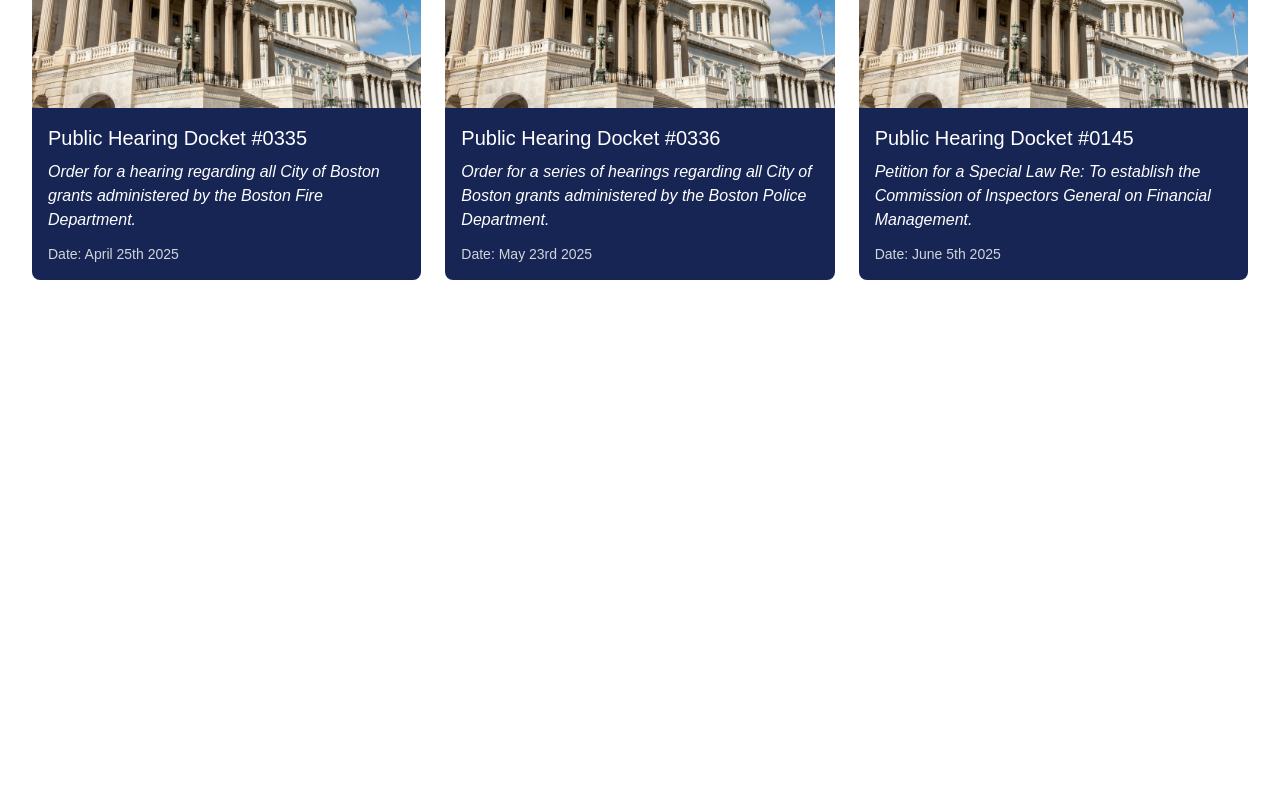
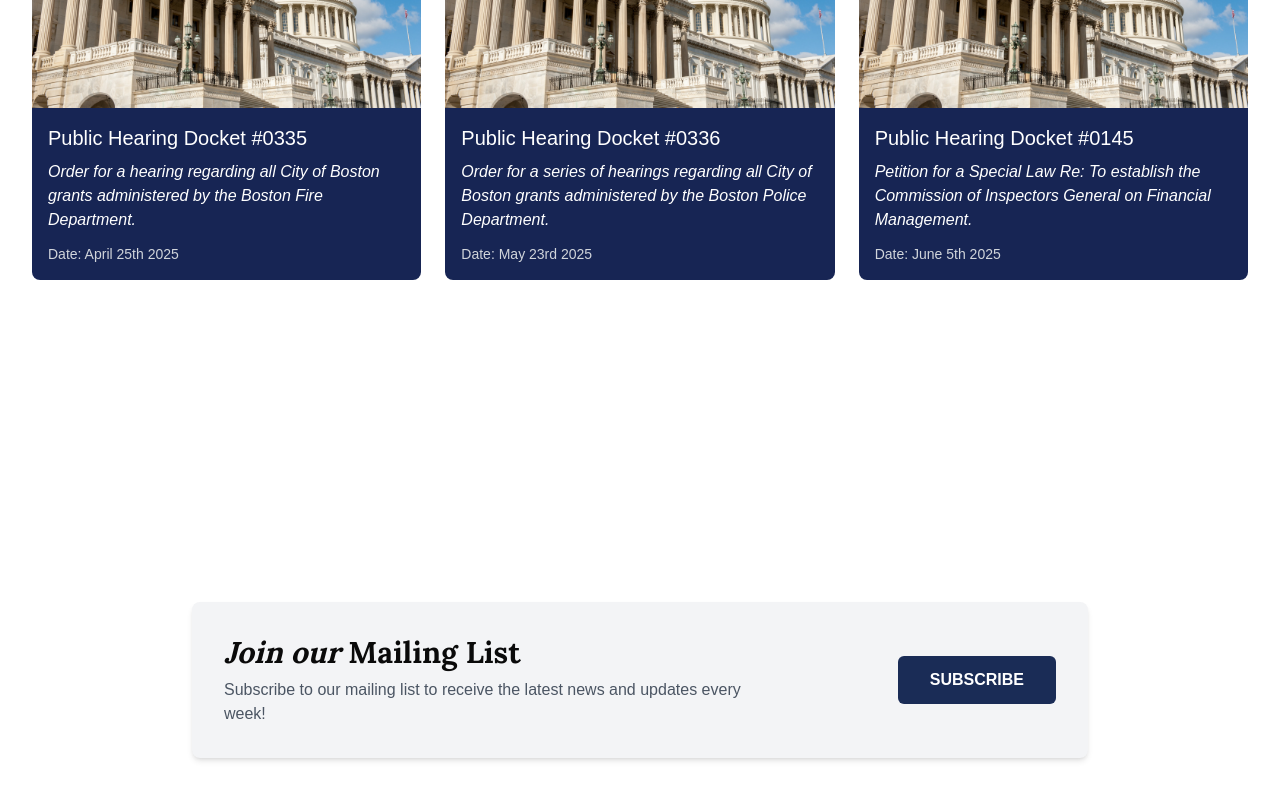
Before and after one commit to BU-Spark/se-district-4-app, a Next.js app in the folder next/: page / in a window 1280 px wide. Shown: the part 3398-4198 px from the top of the page. Before the commit the page ends 3678 px from the top, so only its background shows below. Built offline with nearby package versions, Linux system fonts and the light colour scheme.

Commit message:
added mailing list banner to bottom of screen

```diff
--- /dev/null
+++ b/next/app/components/MailingBanner.tsx
@@ -0,0 +1,33 @@
+"use client";
+
+import { useState } from "react";
+
+export function MailingListBanner() {
+  return (
+    <div className="flex justify-center items-center min-h-screen bg-white">
+      <div className="bg-gray-100 rounded-lg shadow-md p-8 flex flex-col md:flex-row items-center w-[90%] md:w-[70%] max-w-4xl">
+        {/* Left side: text */}
+        <div className="md:w-2/3 text-center md:text-left">
+          <h2 className="text-2xl md:text-3xl font-bold mb-2 lora">
+            <span className="italic">Join our</span> <span className="font-bold">Mailing List</span>
+          </h2>
+          <p className="text-gray-600">
+            Subscribe to our mailing list to receive the latest news and updates every week!
+          </p>
+        </div>
+
+        {/* subscribe button, routes to subscribe link */}
+        <div className="md:w-1/3 flex justify-center md:justify-end mt-6 md:mt-0">
+          <a
+            href="https://lp.constantcontactpages.com/su/6umkRa8"
+            target="_blank"
+            rel="noopener noreferrer"
+            className="bg-[#1A2C56] text-white font-semibold py-3 px-8 rounded-md hover:bg-[#15203e] text-center"
+          >
+            SUBSCRIBE
+          </a>
+        </div>
+      </div>
+    </div>
+  );
+}
--- a/next/app/components/mailingList.tsx
+++ b/next/app/components/mailingpopup.tsx
@@ -3,7 +3,7 @@
 import { FaEnvelope, FaTimes } from 'react-icons/fa';
 import { useState } from 'react';
 
-export function MailingListBanner() {
+export function MailingPopup() {
   // State to control whether the banner is visible
   const [isVisible, setIsVisible] = useState(true);
 
--- a/next/app/page.tsx
+++ b/next/app/page.tsx
@@ -4,7 +4,9 @@ import { QuickLinks } from "@/app/components/QuickLinks";
 import { UpcomingEvents } from "@/app/components/UpcomingEvents";
 import Dfour from "./components/Dfour";
 import ResourcePage from "@/resources/ResourcePage";
-import { MailingListBanner } from "./components/mailingList";
+import { MailingPopup } from "./components/mailingpopup";
+import { MailingListBanner } from "./components/MailingBanner";
+
 
 export default function HomePage() {
   return (
@@ -16,6 +18,7 @@ export default function HomePage() {
       <Dfour />
       <ResourcePage />
       <MailingListBanner />
+      <MailingPopup />
     </main>
   );
 }
```
